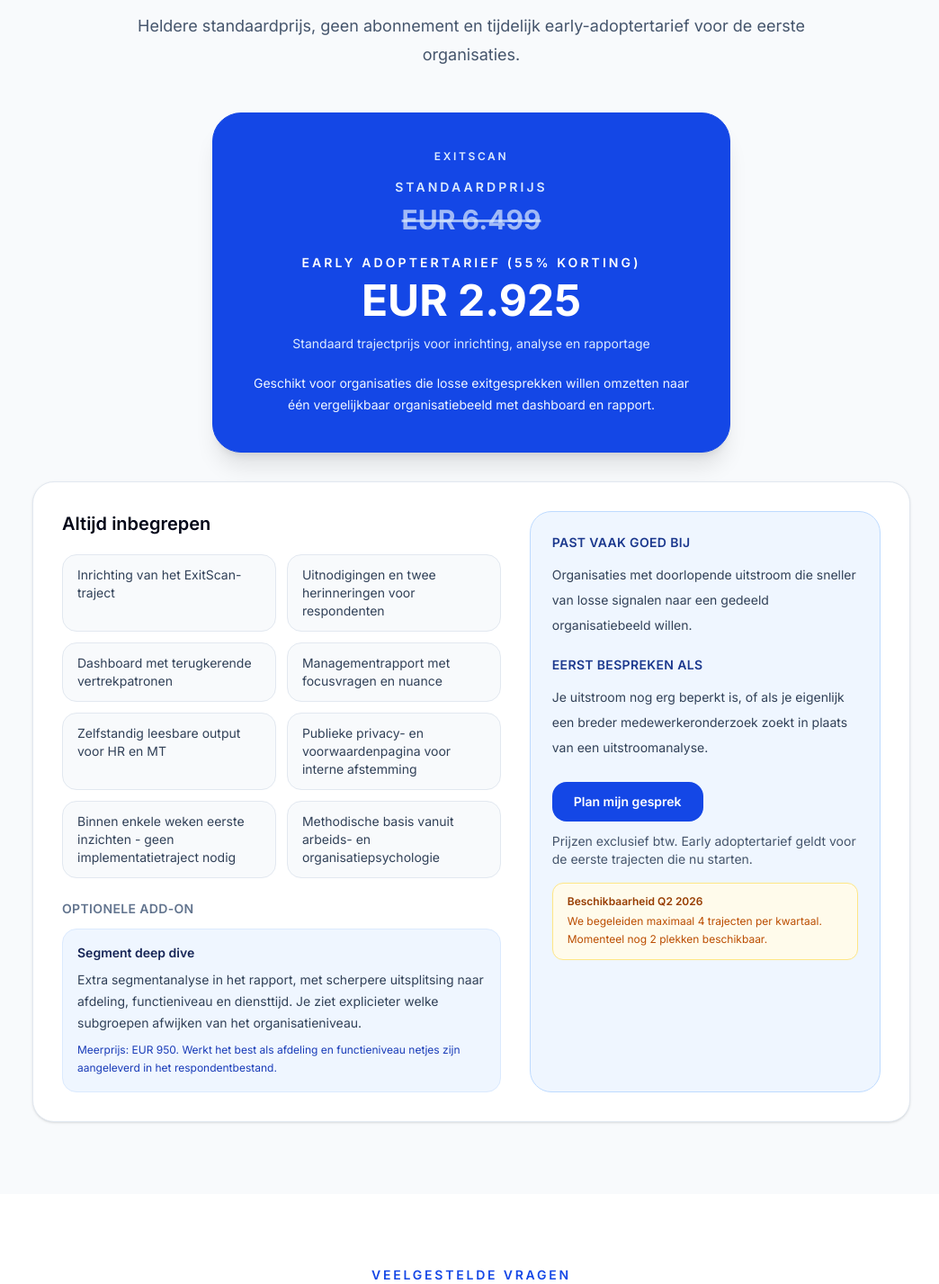
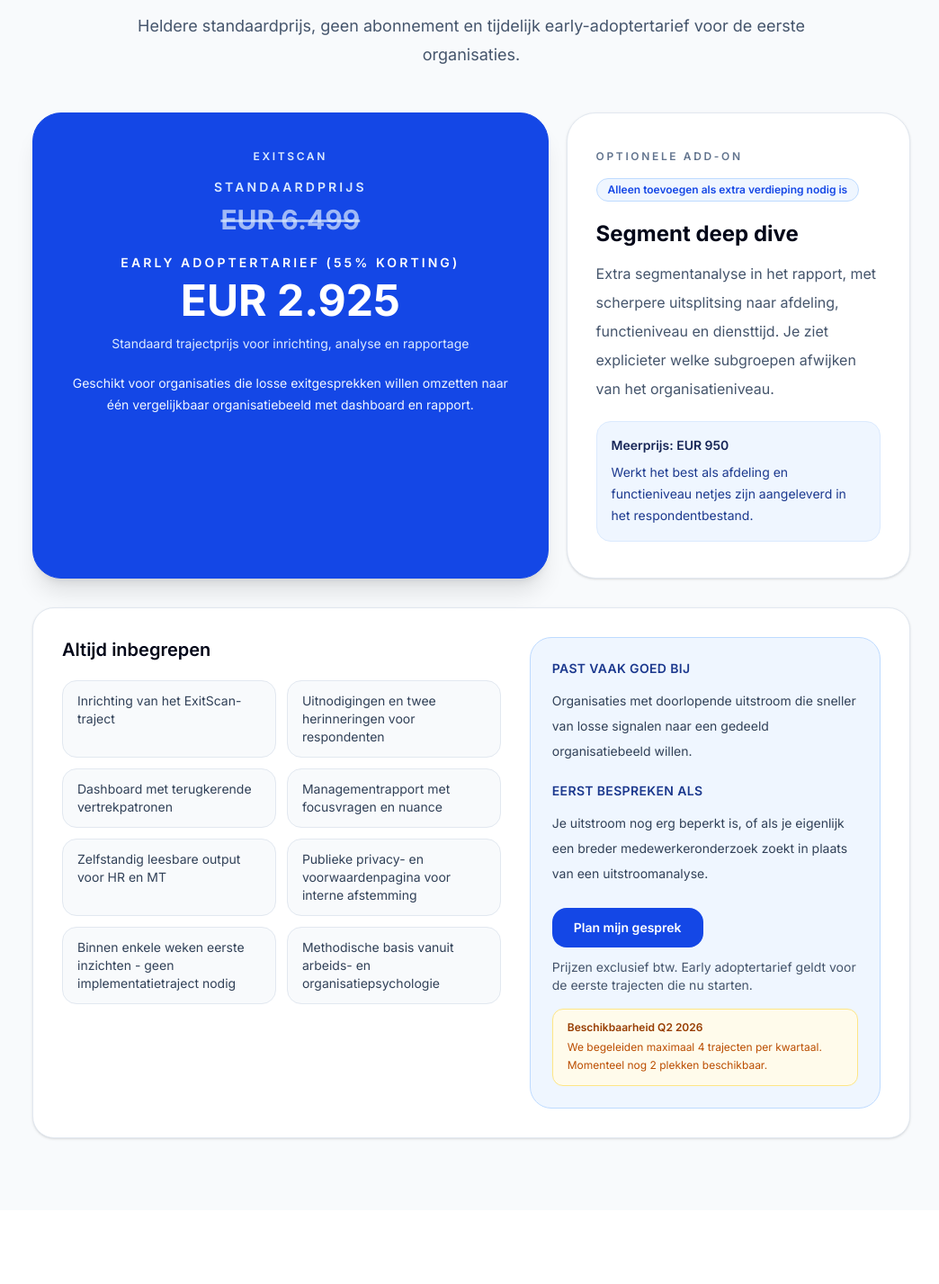
Before and after one commit to larshengel08-lang/VerisightSaaS, a Next.js app in the folder frontend/: page / in a window 1280 px wide. Shown: the part 4607-6034 px from the top of the page at 90% size, without its empty margins (116-1160 px from the left). Built offline with nearby package versions, Linux system fonts and the light colour scheme.

Commit message:
Tighten contact form UX and separate add-on pricing

```diff
--- a/frontend/app/api/contact/route.ts
+++ b/frontend/app/api/contact/route.ts
@@ -18,7 +18,7 @@ export async function POST(request: Request) {
     !isNonEmptyString(body.work_email, 5) ||
     !isNonEmptyString(body.organization, 2) ||
     !isNonEmptyString(body.employee_count, 2) ||
-    !isNonEmptyString(body.current_question, 10)
+    !isNonEmptyString(body.current_question, 5)
   ) {
     return NextResponse.json({ detail: 'Vul alle verplichte velden volledig in.' }, { status: 400 })
   }
--- a/frontend/app/page.tsx
+++ b/frontend/app/page.tsx
@@ -242,8 +242,8 @@ export default function LandingPage() {
               <h2 className="mt-3 text-3xl font-bold text-slate-950 md:text-4xl">Een vaste trajectprijs voor ExitScan, met één optionele verdieping.</h2>
               <p className="mt-4 text-lg leading-8 text-slate-600">Heldere standaardprijs, geen abonnement en tijdelijk early-adoptertarief voor de eerste organisaties.</p>
             </div>
-            <div className="mt-12">
-              <div className="mx-auto max-w-xl rounded-[2rem] border border-blue-700 bg-blue-700 px-8 py-10 text-center text-white shadow-xl">
+            <div className="mt-12 grid gap-5 lg:grid-cols-[1.2fr_0.8fr]">
+              <div className="rounded-[2rem] border border-blue-700 bg-blue-700 px-8 py-10 text-center text-white shadow-xl">
                 <p className="text-xs font-semibold uppercase tracking-[0.22em] text-blue-100">{baseOffer.title}</p>
                 <p className="mt-4 text-sm font-semibold uppercase tracking-[0.22em] text-blue-100">Standaardprijs</p>
                 <p className="mt-2 text-3xl font-bold text-blue-100/70 line-through">{baseOffer.price}</p>
@@ -253,6 +253,22 @@ export default function LandingPage() {
                 <p className="mt-5 text-sm leading-6 text-blue-50">
                   Geschikt voor organisaties die losse exitgesprekken willen omzetten naar één vergelijkbaar organisatiebeeld met dashboard en rapport.
                 </p>
+              </div>
+              <div className="rounded-[2rem] border border-slate-200 bg-white px-8 py-10 shadow-sm">
+                <p className="text-xs font-semibold uppercase tracking-[0.22em] text-slate-500">Optionele add-on</p>
+                {optionalAddOns.map(([title, description, note]) => (
+                  <div key={title}>
+                    <div className="mt-4 inline-flex rounded-full border border-blue-200 bg-blue-50 px-3 py-1 text-xs font-semibold text-blue-700">
+                      Alleen toevoegen als extra verdieping nodig is
+                    </div>
+                    <h3 className="mt-5 text-2xl font-bold text-slate-950">{title}</h3>
+                    <p className="mt-3 text-base leading-8 text-slate-600">{description}</p>
+                    <div className="mt-5 rounded-2xl border border-blue-100 bg-blue-50 px-4 py-4">
+                      <p className="text-sm font-semibold text-blue-950">Meerprijs: EUR 950</p>
+                      <p className="mt-2 text-sm leading-6 text-blue-900">{note.replace('Meerprijs: EUR 950. ', '')}</p>
+                    </div>
+                  </div>
+                ))}
               </div>
             </div>
             <div className="mt-8 rounded-3xl border border-slate-200 bg-white p-8 shadow-sm">
@@ -272,18 +288,6 @@ export default function LandingPage() {
                     ].map((item) => (
                       <div key={item} className="rounded-2xl border border-slate-200 bg-slate-50 px-4 py-3 text-sm text-slate-700">{item}</div>
                     ))}
-                  </div>
-                  <div className="mt-6">
-                    <h4 className="text-sm font-semibold uppercase tracking-wide text-slate-500">Optionele add-on</h4>
-                    <div className="mt-3 space-y-3">
-                      {optionalAddOns.map(([title, description, note]) => (
-                        <div key={title} className="rounded-2xl border border-blue-100 bg-blue-50 px-4 py-4 text-sm">
-                          <p className="font-semibold text-blue-950">{title}</p>
-                          <p className="mt-2 leading-6 text-slate-700">{description}</p>
-                          <p className="mt-2 text-xs leading-5 text-blue-800">{note}</p>
-                        </div>
-                      ))}
-                    </div>
                   </div>
                 </div>
                 <div className="rounded-3xl border border-blue-200 bg-blue-50 p-6">
--- a/frontend/components/marketing/contact-form.tsx
+++ b/frontend/components/marketing/contact-form.tsx
@@ -36,6 +36,18 @@ export function ContactForm() {
     setSuccessMessage(null)
     setErrorMessage(null)
 
+    if (
+      form.name.trim().length < 2 ||
+      form.workEmail.trim().length < 5 ||
+      form.organization.trim().length < 2 ||
+      form.employeeCount.trim().length < 2 ||
+      form.currentQuestion.trim().length < 5
+    ) {
+      setErrorMessage('Vul naam, werk e-mail, organisatie, omvang en een korte vraag of context in.')
+      setLoading(false)
+      return
+    }
+
     try {
       const response = await fetch('/api/contact', {
         method: 'POST',
@@ -55,7 +67,11 @@ export function ContactForm() {
       const payload = await response.json().catch(() => ({}))
 
       if (!response.ok) {
-        setErrorMessage(payload.detail ?? 'Je aanvraag kon niet worden verzonden. Probeer het later opnieuw of mail naar hallo@verisight.nl.')
+        setErrorMessage(
+          payload.detail === 'Vul alle verplichte velden volledig in.'
+            ? 'Vul naam, werk e-mail, organisatie, omvang en een korte vraag of context in.'
+            : payload.detail ?? 'Je aanvraag kon niet worden verzonden. Probeer het later opnieuw of mail naar hallo@verisight.nl.',
+        )
         return
       }
 
@@ -186,7 +202,7 @@ export function ContactForm() {
           disabled={loading}
           className="inline-flex items-center justify-center rounded-2xl bg-blue-700 px-6 py-3 text-sm font-semibold text-white transition hover:bg-blue-800 disabled:cursor-not-allowed disabled:opacity-60"
         >
-          {loading ? 'Plan mijn gesprek...' : 'Plan mijn gesprek'}
+          {loading ? 'Verstuur bericht...' : 'Verstuur bericht'}
         </button>
       </div>
     </form>
```
